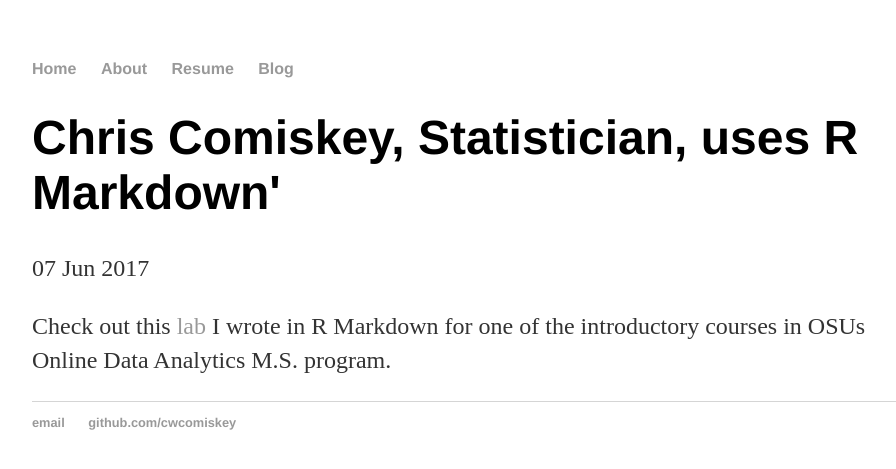
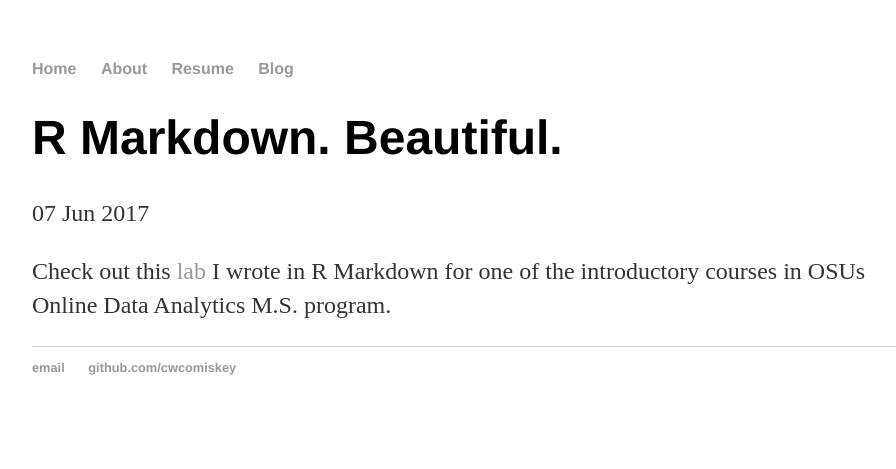
Before and after one commit to cwcomiskey/cwcomiskey.github.io, a Jekyll site: the page built from _posts/2017-06-07-CWC -Site-Launched.md, in a window 1280 px wide. Shown: the top 469 px of the page, without its empty margins (160-1056 px from the left). Built offline with Jekyll 4.4.1, drawn with Linux system fonts in a browser that asks for light colours.

Commit message:
Update 2017-06-07-CWC -Site-Launched.md

```diff
--- a/_posts/2017-06-07-CWC -Site-Launched.md
+++ b/_posts/2017-06-07-CWC -Site-Launched.md
@@ -1,6 +1,6 @@
 ---
 layout: post
-title: "Chris Comiskey, Statistician, uses R Markdown'"
+title: "R Markdown. Beautiful."
 date: 2017-06-07
 ---
 Check out this
```
